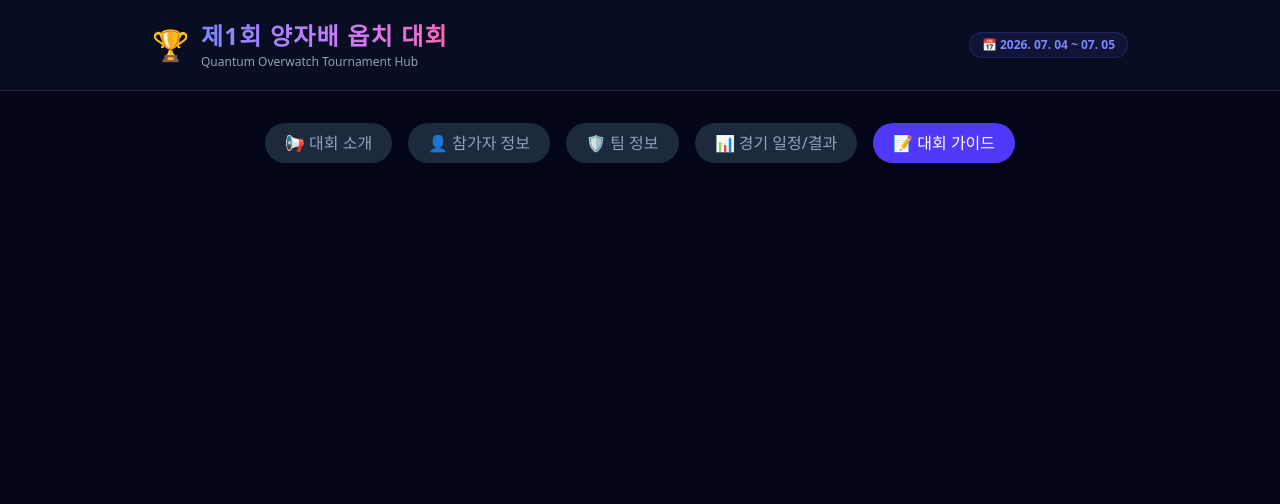
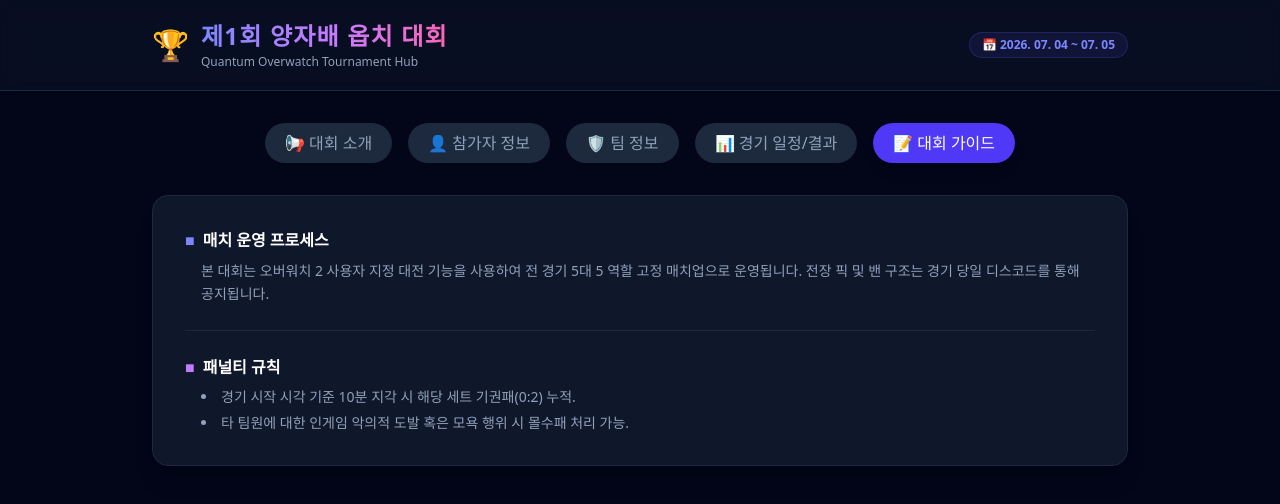
Before and after one commit to jaeyeon-dev/quantum-overwatch-tournament, a Next.js app: page / in a window 1280 px wide. Both pictures are taken after a click on the button "📝 대회 가이드". Shown: the top 504 px of the page. Built offline with nearby package versions, Linux system fonts and the light colour scheme.

Commit message:
Implement competition guide in page.js
Added competition guide section with match process and penalty rules.

```diff
--- a/src/app/page.js
+++ b/src/app/page.js
@@ -259,6 +259,28 @@ export default function Home() {
             ))}
           </section>
         )}
+        {/* 5. 대회 가이드 */}
+        {activeTab === 'guide' && (
+          <div className="bg-slate-900 border border-slate-800 rounded-2xl p-8 shadow-xl space-y-6">
+            <div>
+              <h2 className="text-base font-bold text-white mb-2 flex items-center gap-2">
+                <span className="text-indigo-400">■</span> 매치 운영 프로세스
+              </h2>
+              <p className="text-xs sm:text-sm text-slate-400 leading-relaxed pl-4">
+                본 대회는 오버워치 2 사용자 지정 대전 기능을 사용하여 전 경기 5대 5 역할 고정 매치업으로 운영됩니다. 전장 픽 및 밴 구조는 경기 당일 디스코드를 통해 공지됩니다.
+              </p>
+            </div>
+            <div className="border-t border-slate-800 pt-6">
+              <h2 className="text-base font-bold text-white mb-2 flex items-center gap-2">
+                <span className="text-purple-400">■</span> 패널티 규칙
+              </h2>
+              <ul className="list-disc list-inside text-xs sm:text-sm text-slate-400 space-y-1.5 pl-4">
+                <li>경기 시작 시각 기준 10분 지각 시 해당 세트 기권패(0:2) 누적.</li>
+                <li>타 팀원에 대한 인게임 악의적 도발 혹은 모욕 행위 시 몰수패 처리 가능.</li>
+              </ul>
+            </div>
+          </div>
+        )}
 
       </main>
     </div>
```
